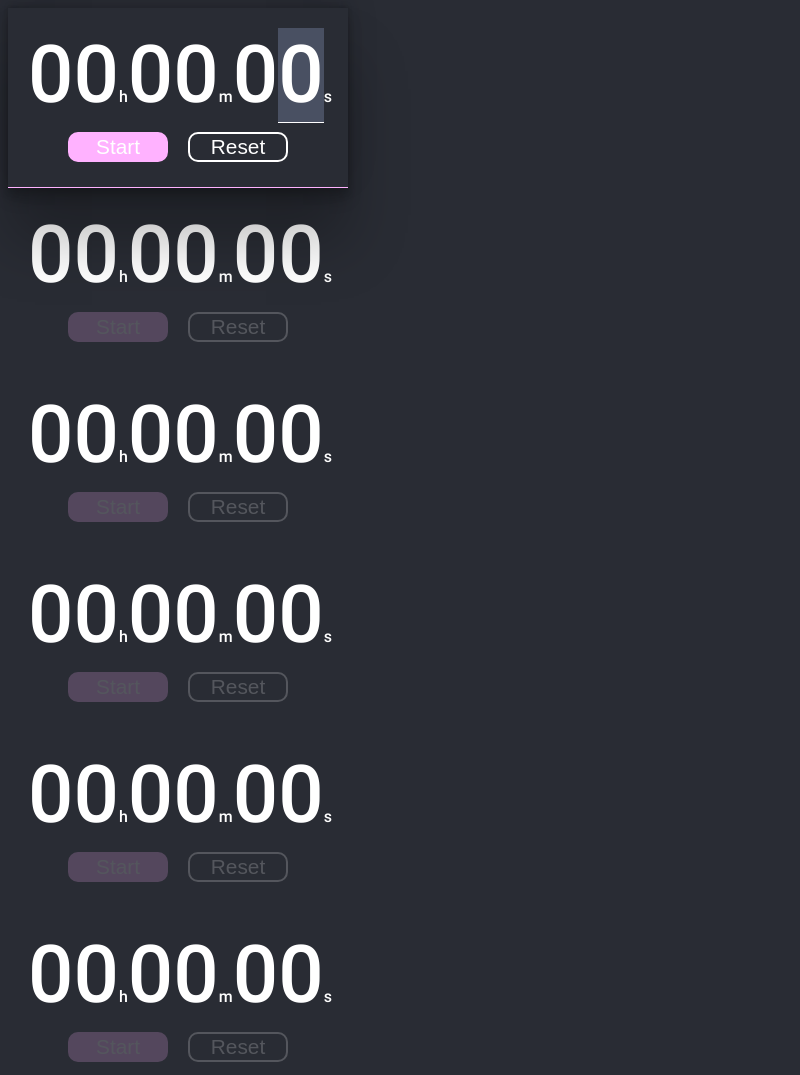
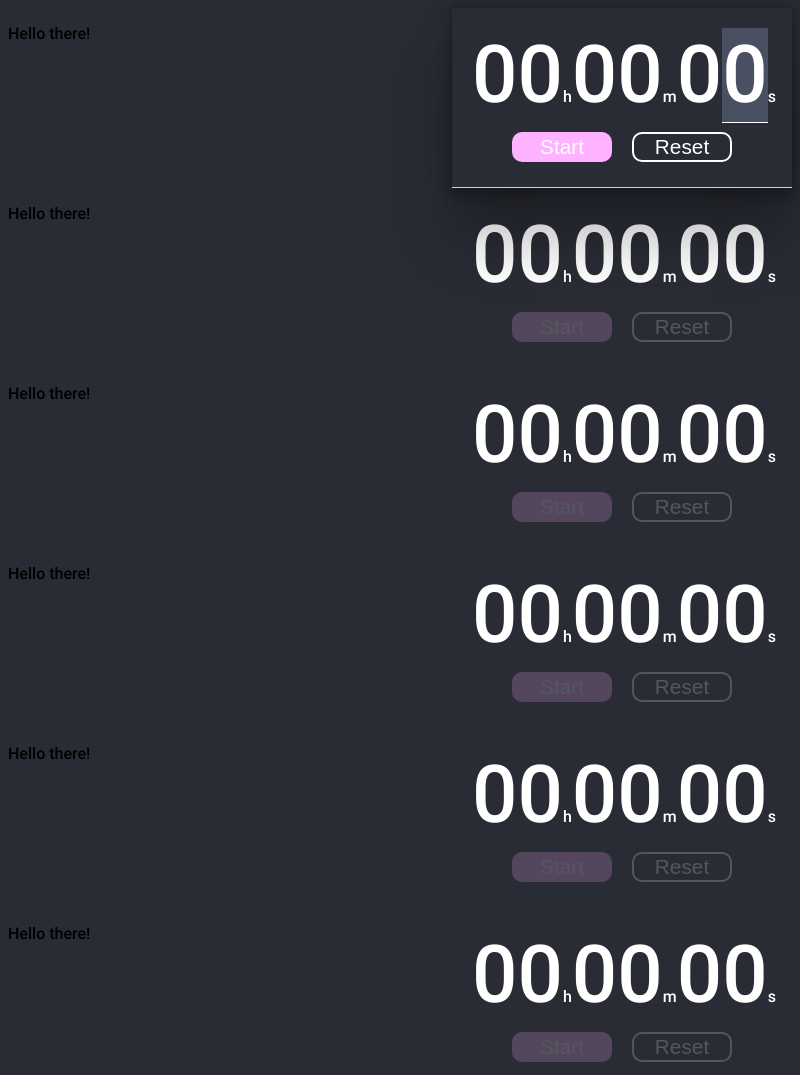
Before and after one commit to Marley-Mulvin-Broome/electron-timer, an Electron app: page src/index.html in a window 800 px wide. Shown: the top 1075 px of the page. Drawn offline with Linux system fonts and the light colour scheme.

Commit message:
Implemented basic split container component with flexbox. Also added some functionality to the Timer component so it can be styled dynamically easier.

```diff
--- a/src/index.html
+++ b/src/index.html
@@ -7,9 +7,11 @@
     <meta name="viewport" content="width=device-width, initial-scale=1.0">
     <link rel="stylesheet" href="styles/style.css">
     <link rel="stylesheet" href="scripts/components/timer.css">
+    <link rel="stylesheet" href="scripts/components/SplitContainer.css">
     <title>Electron Timer</title>
 </head>
 <body>
+    <script type="module" src="scripts/components/SplitContainer.js"></script>
     <script type="module" src="scripts/logic/Time.js"></script>
     <script type="module" src="scripts/logic/utility.js"></script>
     <script type="module" src="scripts/components/Timer.js"></script>
--- /dev/null
+++ b/src/scripts/components/SplitContainer.css
@@ -0,0 +1,5 @@
+.split-container {
+    display: flex;
+    justify-content: space-between;
+    background-color: transparent;
+}
--- /dev/null
+++ b/src/scripts/components/SplitContainer.js
@@ -0,0 +1,47 @@
+export class SplitContainer {
+  #leftContainer;
+  #rightContainer;
+  #container;
+  #leftContent;
+  #rightContent;
+
+  constructor(leftContent, rightContent, leftWidth, rightWidth) {
+    this.#leftContent = leftContent;
+    this.#rightContent = rightContent;
+
+    this.#container = document.createElement('div');
+    this.#container.classList.add('split-container');
+    this.#leftContainer = this.#createSubContainer(this.#leftContent, leftWidth);
+    this.#rightContainer = this.#createSubContainer(this.#rightContent, rightWidth);
+    this.#container.appendChild(this.#leftContainer);
+    this.#container.appendChild(this.#rightContainer);
+  }
+
+  place(parent) {
+    parent.appendChild(this.#container);
+  }
+
+  /**
+   * Creates a sub container for content in a partition of the
+   * @param {HTMLElement} content Element to be contained
+   * @param {string} width The CSS property for sizing the width
+   * @returns {HTMLElement} The container element created
+   */
+  #createSubContainer(content, width) {
+    const subContainer = document.createElement('div');
+    subContainer.classList.add('split-container-sub');
+
+    subContainer.appendChild(content);
+    subContainer.setAttribute('style', `width: ${width};`);
+
+    return subContainer;
+  }
+
+  get leftContent() {
+    return this.#leftContent;
+  }
+
+  get rightContent() {
+    return this.#rightContent;
+  }
+}
--- a/src/scripts/components/Timer.js
+++ b/src/scripts/components/Timer.js
@@ -8,7 +8,7 @@ if (!stylesheetIncluded('timer.css')) {
 
 const ONE_SECOND = 1000;
 
-class Timer {
+export class Timer {
   static STARTING_INDEX = 7;
 
   forceSelection = false;
@@ -39,7 +39,7 @@ class Timer {
    * @param {HTMLElement} parent Element that will be parent to the timer component
    * @param {tabindex} tabindex  The tab index this element has, -1 for none
    */
-  constructor(parent, tabindex=-1) {
+  constructor(tabindex=-1) {
 
     this.#container = document.createElement('div');
     this.#container.classList.add('timer-container');
@@ -90,8 +90,6 @@ class Timer {
       }
     );
 
-    parent.appendChild(this.#container);
-
     [this.#buttonContainer, this.#buttonStart, this.#buttonStop] = Timer.createButtons(
       () => {
         if (!this.selected) {
@@ -123,6 +121,10 @@ class Timer {
     this.activateSpan(this.#selectedIndex);
 
     this.#hideSelected();
+  }
+
+  place(parent) {
+    parent.appendChild(this.#container);
   }
 
   /**
@@ -704,6 +706,14 @@ class Timer {
   }
 
   /**
+   * Sets the style attribute of the timer-container div to the provided string
+   * @param {String} styleString The string containg css styles
+   */
+  set style(styleString) {
+    this.#container.setAttribute('style', styleString);
+  }
+
+  /**
    * Whether the timer is selected or not
    */
   get selected() {
@@ -843,9 +853,6 @@ class Timer {
 
 
 
-export { Timer };
-
-
 /**
  * ============== Sample structure ================
  * <div class="timer-container timer-selected" tabindex="0">
--- a/src/scripts/components/timer.css
+++ b/src/scripts/components/timer.css
@@ -95,7 +95,6 @@
 
     width: 300px;
     height: 140px;
-
 }
 
 .timer-container:focus {
--- a/src/scripts/index.js
+++ b/src/scripts/index.js
@@ -1,3 +1,4 @@
+import { SplitContainer } from './components/SplitContainer.js';
 import { Timer } from './components/Timer.js';
 
 function selectTimer(timer) {
@@ -14,7 +15,9 @@ const timers = [];
 let selectedTimer = null;
 
 for (let i = 0; i < 10; i++) {
-  timers.push(new Timer(document.body, i));
+  const timer = new Timer(i);
+  timer.style = 'margin-left: auto;';
+  timers.push(timer);
 
   timers[i].onclick = () => {
     selectTimer(timers[i]);
@@ -23,6 +26,12 @@ for (let i = 0; i < 10; i++) {
   timers[i].onfocus = () => {
     selectTimer(timers[i]);
   };
+
+  const leftContent = document.createElement('p');
+  leftContent.innerText = 'Hello there!';
+
+  const splitContainer = new SplitContainer(leftContent, timer.container, '20%', '50%');
+  splitContainer.place(document.body);
 }
 
 selectTimer(timers[0]);
```
Also changed, not shown: src/__tests__/timer.test.js (+64 -11 lines), src/.eslintrc.json.
